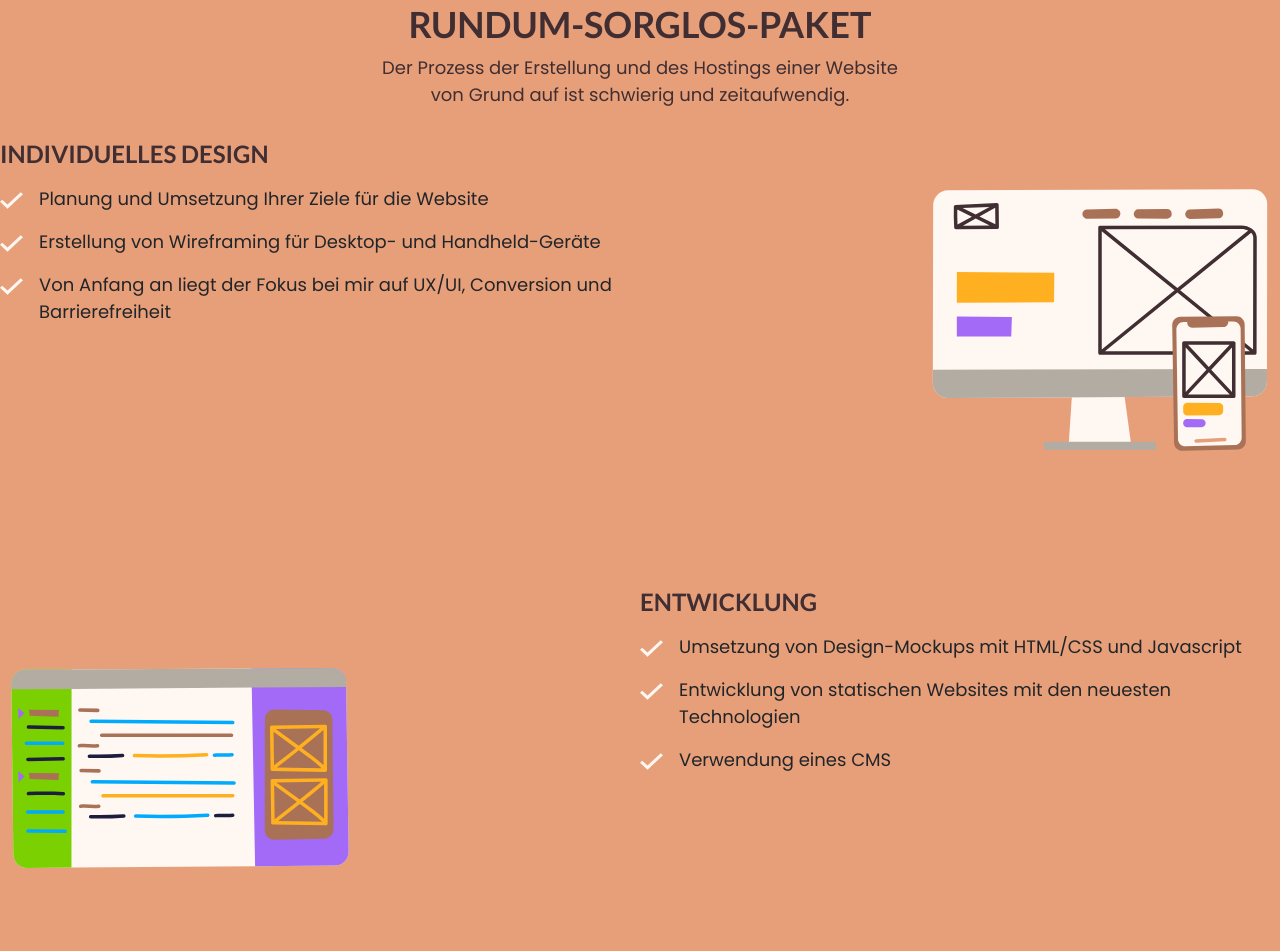
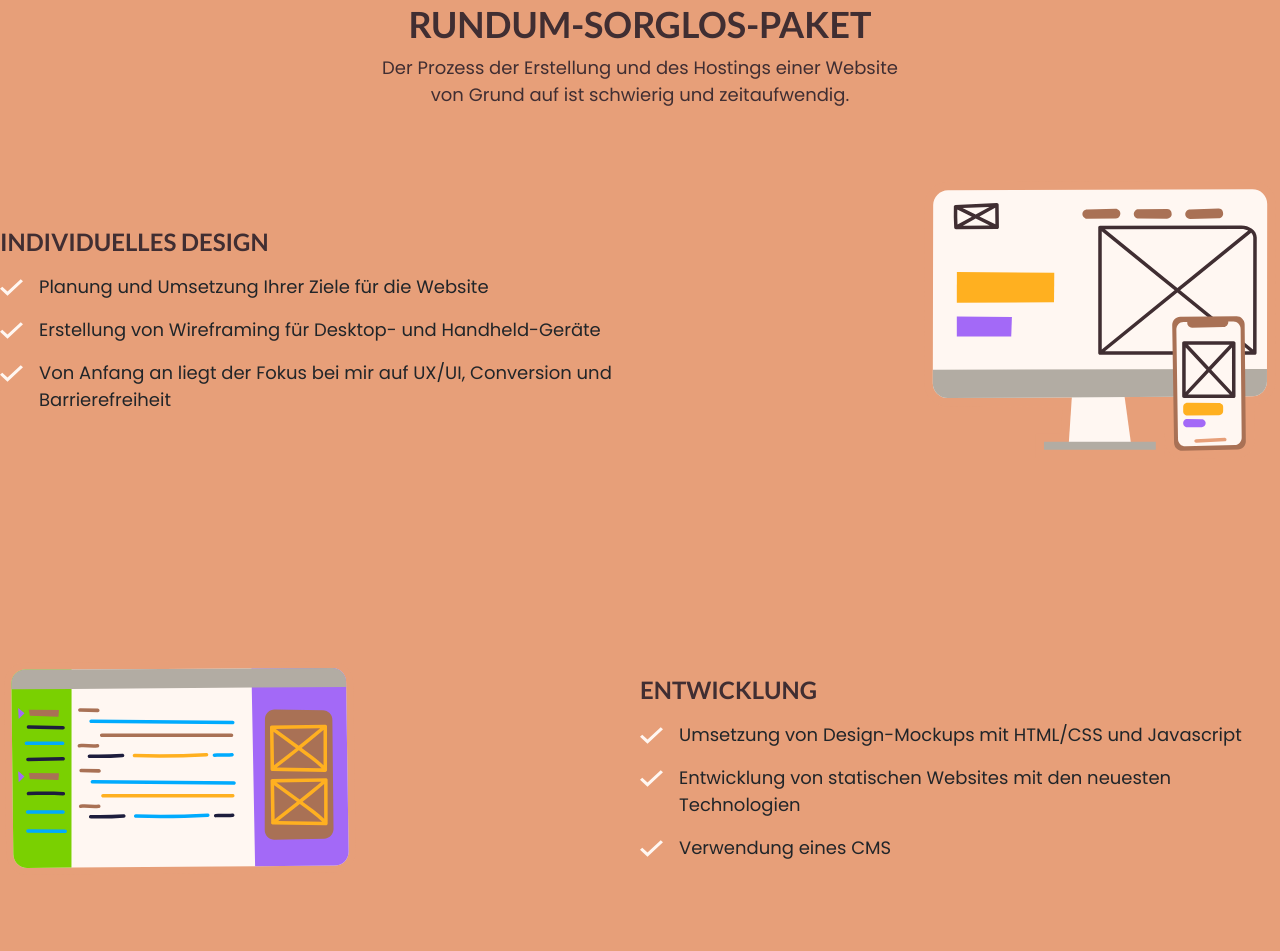
Before and after one commit to MinhKhangTran/11ty_devlifting_v2, an Eleventy site: page src/index.html in a window 1280 px wide. Shown: the part 992-1943 px from the top of the page. Built offline with nearby package versions, Linux system fonts and the light colour scheme; Eleventy itself is replaced by a stand-in of ours; files that its build step writes are made by us from their sources.

Commit message:
:sparkles: add align-items-center to process

```diff
--- a/src/_includes/partials/process.html
+++ b/src/_includes/partials/process.html
@@ -5,7 +5,7 @@
 
     {% for step in process.steps %} {% set gerade = loop.index % 2 == 0 %}
     <article
-      class="step step__{{loop.index}} | d-md-flex {% if gerade %}flex-md-row-reverse{% else %}flex-md-row{% endif %}"
+      class="step step__{{loop.index}} | d-md-flex align-items-center {% if gerade %}flex-md-row-reverse{% else %}flex-md-row{% endif %}"
     >
       <div class="left__panel">
         <h3 class="heading-3 text-dark text-uppercase">
```
